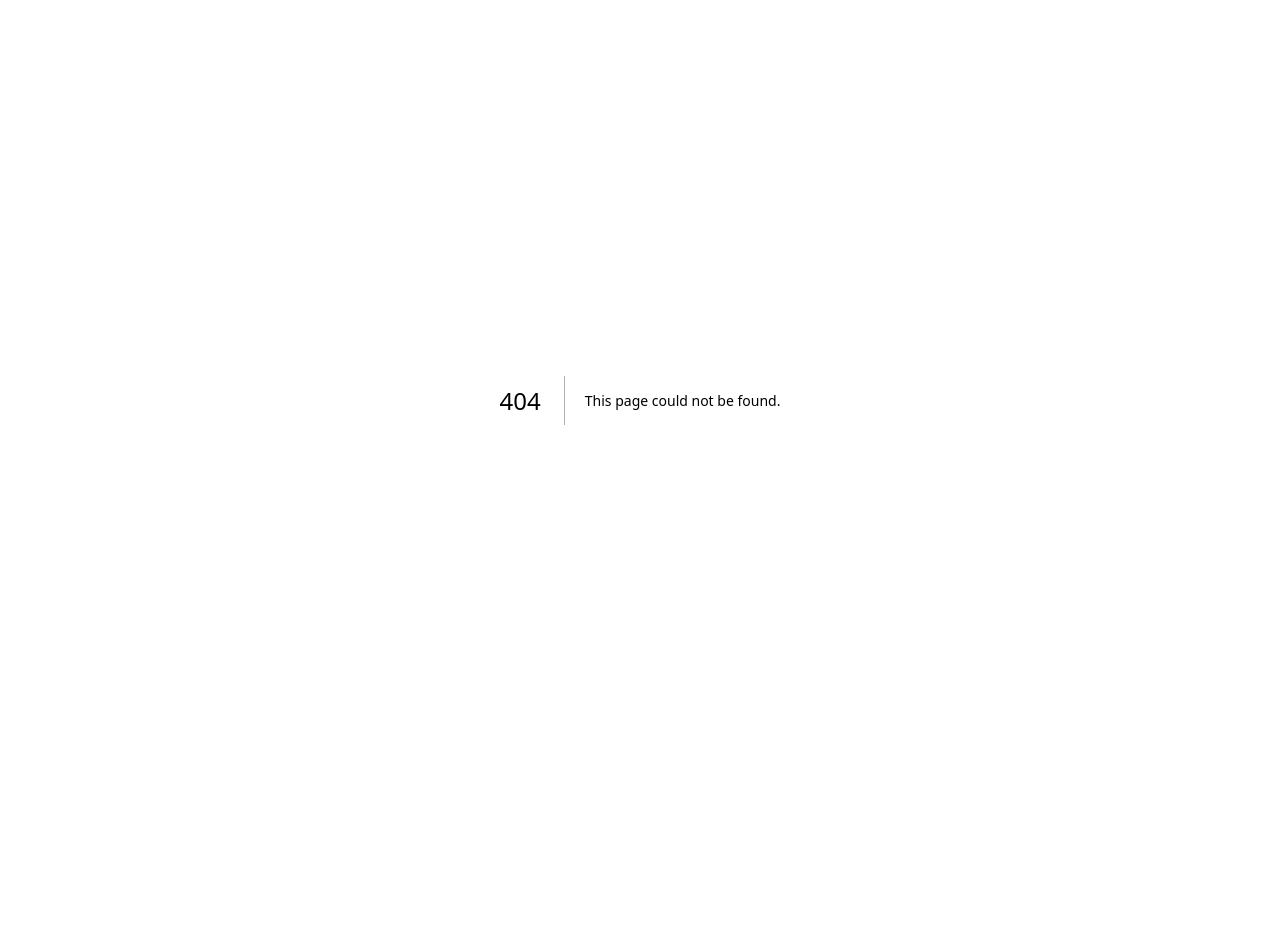
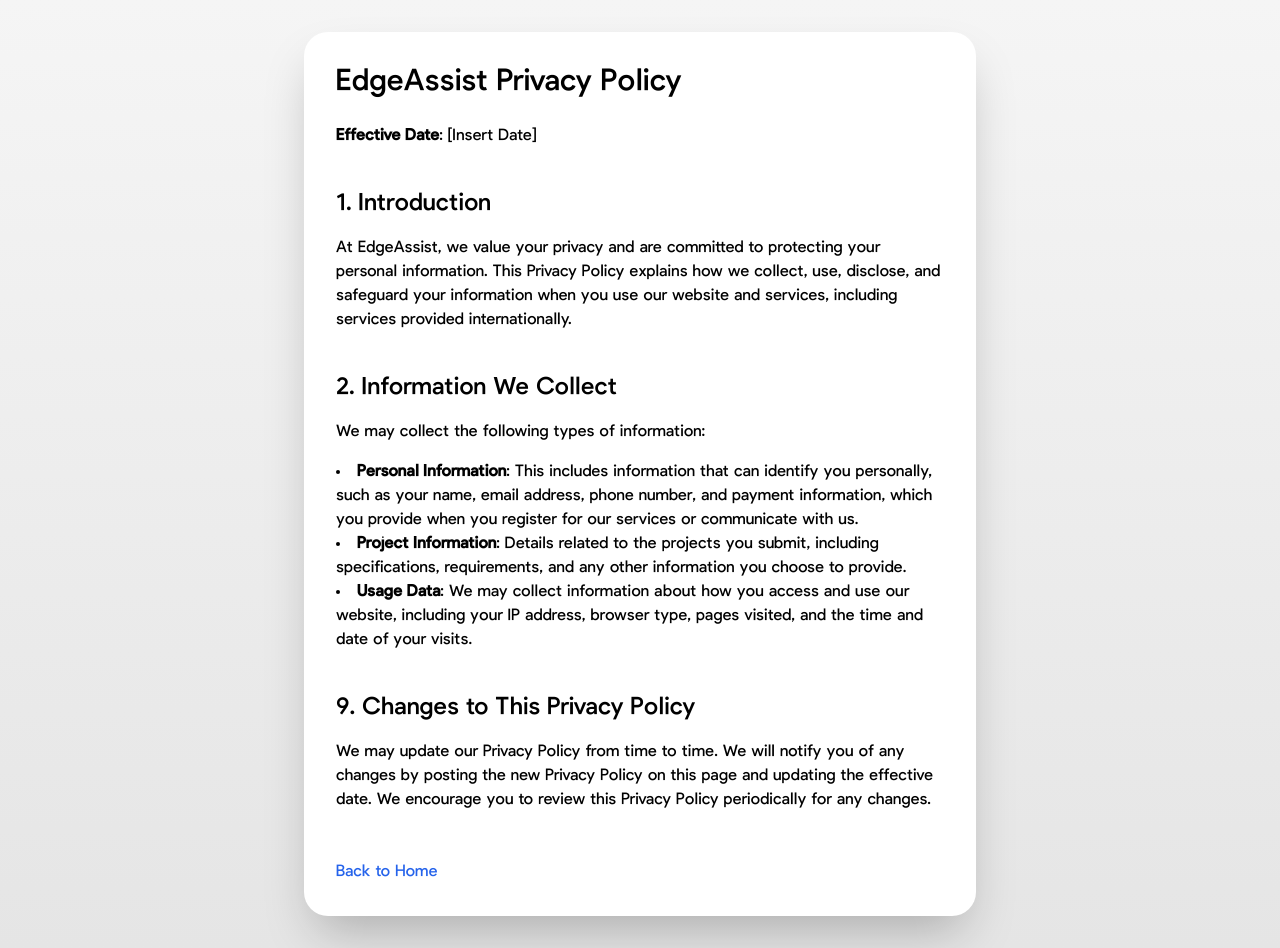
Before and after one commit to midqc/edgeassist-v2, a Next.js app: page /privacy-policy in a window 1280 px wide. Before the commit this address had no page. Before the commit the page ends 800 px from the top, so only its background shows below. Built offline with nearby package versions, Linux system fonts and the light colour scheme.

Commit message:
added legal pages

```diff
--- /dev/null
+++ b/app/privacy-policy/page.tsx
@@ -0,0 +1,34 @@
+'use client';
+
+import Link from 'next/link';
+
+export default function PrivacyPolicy() {
+  return (
+    <div className="flex flex-col items-center justify-center min-h-screen bg-gradient-to-b from-neutral-100 to-neutral-200">
+      <main className="flex flex-col max-w-2xl w-full mx-auto rounded-3xl shadow-2xl bg-white p-8 my-8">
+        <h1 className="text-3xl font-medium mb-6">EdgeAssist Privacy Policy</h1>
+        <p className="mb-4"><strong>Effective Date</strong>: [Insert Date]</p>
+
+        <h2 className="text-2xl font-medium mt-6 mb-4">1. Introduction</h2>
+        <p className="mb-4">At EdgeAssist, we value your privacy and are committed to protecting your personal information. This Privacy Policy explains how we collect, use, disclose, and safeguard your information when you use our website and services, including services provided internationally.</p>
+
+        <h2 className="text-2xl font-medium mt-6 mb-4">2. Information We Collect</h2>
+        <p className="mb-4">We may collect the following types of information:</p>
+        <ul className="list-disc list-inside mb-4">
+          <li><strong>Personal Information</strong>: This includes information that can identify you personally, such as your name, email address, phone number, and payment information, which you provide when you register for our services or communicate with us.</li>
+          <li><strong>Project Information</strong>: Details related to the projects you submit, including specifications, requirements, and any other information you choose to provide.</li>
+          <li><strong>Usage Data</strong>: We may collect information about how you access and use our website, including your IP address, browser type, pages visited, and the time and date of your visits.</li>
+        </ul>
+
+        {/* Add the rest of the sections here */}
+
+        <h2 className="text-2xl font-medium mt-6 mb-4">9. Changes to This Privacy Policy</h2>
+        <p className="mb-4">We may update our Privacy Policy from time to time. We will notify you of any changes by posting the new Privacy Policy on this page and updating the effective date. We encourage you to review this Privacy Policy periodically for any changes.</p>
+
+        <Link href="/" className="mt-8 inline-block text-blue-600 hover:underline">
+          Back to Home
+        </Link>
+      </main>
+    </div>
+  );
+}
--- /dev/null
+++ b/app/service-agreement/page.tsx
@@ -0,0 +1,34 @@
+'use client';
+
+import Link from 'next/link';
+
+export default function ServiceAgreement() {
+  return (
+    <div className="min-h-screen bg-gradient-to-b from-neutral-100 to-neutral-200 py-6">
+      <main className="max-w-2xl mx-auto rounded-3xl shadow-2xl bg-white p-8">
+        <h1 className="text-3xl font-medium mb-6">EdgeAssist Service Agreement</h1>
+
+        <section className="mb-6">
+          <h2 className="text-2xl font-medium mb-2">Project Information Accuracy</h2>
+          <p>The client agrees to provide accurate, clear, and complete details regarding the project requirements. Any missing or unclear information may result in delays or additional requests for clarification.</p>
+        </section>
+
+        <section className="mb-6">
+          <h2 className="text-2xl font-medium mb-2">Service Scope</h2>
+          <p>The services provided by EdgeAssist are based solely on the specifications provided in the submission form. Any substantial changes or additions to the project after submission may result in additional charges and extensions to the delivery time.</p>
+        </section>
+
+        {/* Add the rest of the sections here */}
+
+        <section className="mb-6">
+          <h2 className="text-2xl font-medium mb-2">Limitation of Liability</h2>
+          <p>EdgeAssist will not be liable for any indirect, incidental, or consequential damages arising from the use of the services provided. Our maximum liability to the client, whether arising in contract, tort, or otherwise, will not exceed the amount paid for the specific service.</p>
+        </section>
+
+        <Link href="/" className="text-blue-600 hover:underline">
+          Back to Home
+        </Link>
+      </main>
+    </div>
+  );
+}
--- /dev/null
+++ b/app/terms-and-conditions/page.tsx
@@ -0,0 +1,42 @@
+'use client';
+
+import Link from 'next/link';
+
+export default function TermsAndConditions() {
+  return (
+    <div className="min-h-screen bg-gradient-to-b from-neutral-100 to-neutral-200 py-6">
+      <main className="max-w-2xl mx-auto rounded-3xl shadow-2xl bg-white p-8">
+        <h1 className="text-3xl font-medium mb-6">EdgeAssist Terms and Conditions</h1>
+
+        <section className="mb-6">
+          <h2 className="text-2xl font-medium mb-2">General Usage Policy</h2>
+          <p>By accessing and using EdgeAssist's services, users agree to comply with these Terms and Conditions. If you do not agree to these terms, you may not use our services.</p>
+        </section>
+
+        <section className="mb-6">
+          <h2 className="text-2xl font-medium mb-2">User Rights and Responsibilities</h2>
+          <p>Users are responsible for providing accurate information when using the services. Users must also adhere to all applicable laws and regulations while using EdgeAssist's services.</p>
+        </section>
+
+        <section className="mb-6">
+          <h2 className="text-2xl font-medium mb-2">Intellectual Property</h2>
+          <p>All content, trademarks, and other intellectual property associated with EdgeAssist's services are owned by EdgeAssist. Users may not reproduce or distribute any content without prior written permission.</p>
+        </section>
+
+        <section className="mb-6">
+          <h2 className="text-2xl font-medium mb-2">Limitation of Liability</h2>
+          <p>EdgeAssist shall not be liable for any damages arising from the use of its services. This includes, but is not limited to, direct, indirect, incidental, or consequential damages.</p>
+        </section>
+
+        <section className="mb-6">
+          <h2 className="text-2xl font-medium mb-2">Dispute Resolution</h2>
+          <p>In the event of a dispute, users agree to first attempt to resolve the matter informally with EdgeAssist. If an informal resolution is not possible, users agree to pursue mediation before seeking legal action.</p>
+        </section>
+
+        <Link href="/" className="text-blue-600 hover:underline">
+          Back to Home
+        </Link>
+      </main>
+    </div>
+  );
+}
```
Also changed, not shown: public/images/confidentiality.png, public/images/expert-team.png.
